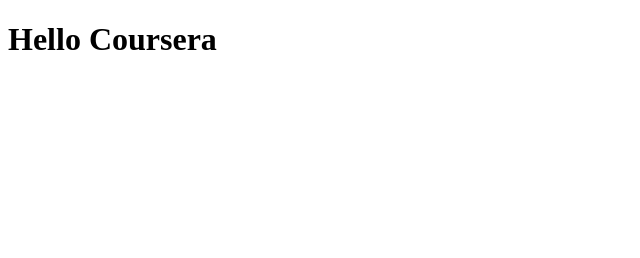
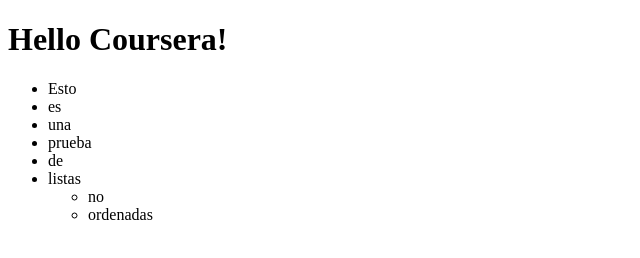
Before and after one commit to Davidov249/Coursera-web-developer, a plain HTML site: page site/index.html in a window 1280 px wide. Shown: the whole page, without its empty margins (0-640 px from the left). Drawn offline with Linux system fonts and the light colour scheme.

Commit message:
Pruebas de elementos html

```diff
--- a/site/index.html
+++ b/site/index.html
@@ -1,11 +1,25 @@
 <!DOCTYPE html>
-<html>
+<html lang="en">
     <head>
-        <title>Hello Coursera</title>
+        <meta charset="utf-8">
+        <title>Hello Coursera!</title>
     </head>
     <body>
         <h1>
-            Hello Coursera
+            Hello Coursera!
         </h1>
+        <ul>
+            <li>Esto</li>
+            <li>es</li>
+            <li>una</li>
+            <li>prueba</li>
+            <li>de</li>
+            <li>listas
+                <ul>
+                    <li>no</li>
+                    <li>ordenadas</li>
+                </ul>
+            </li>
+        </ul>
     </body>
 </html>
```
